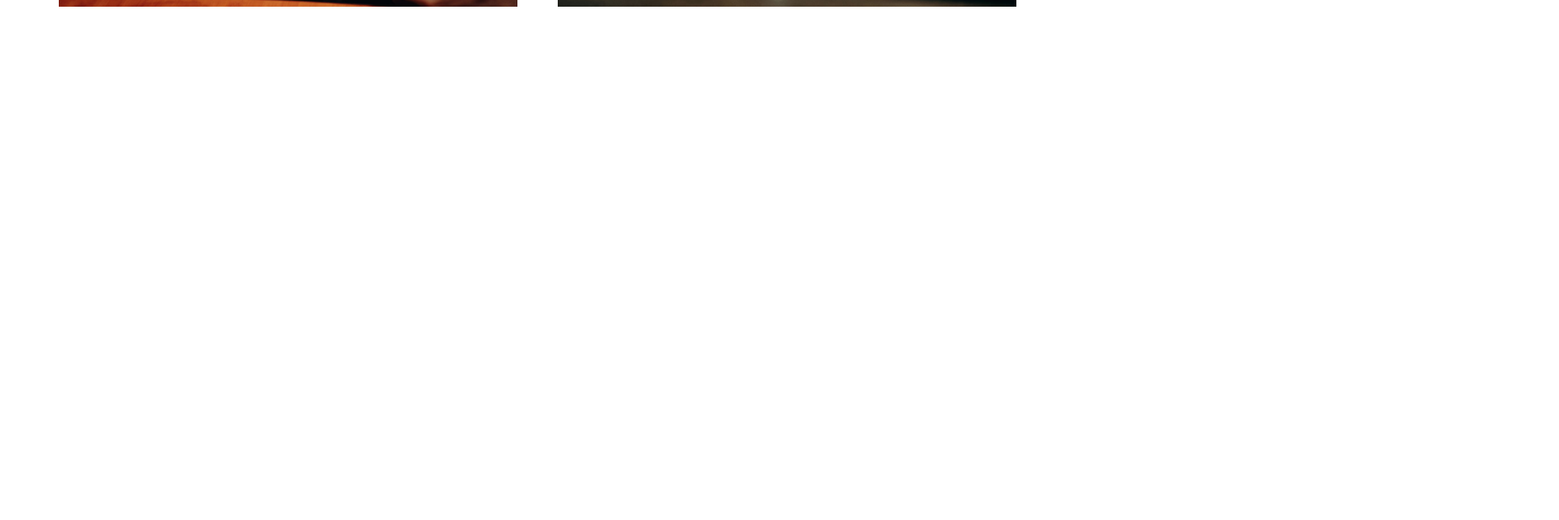
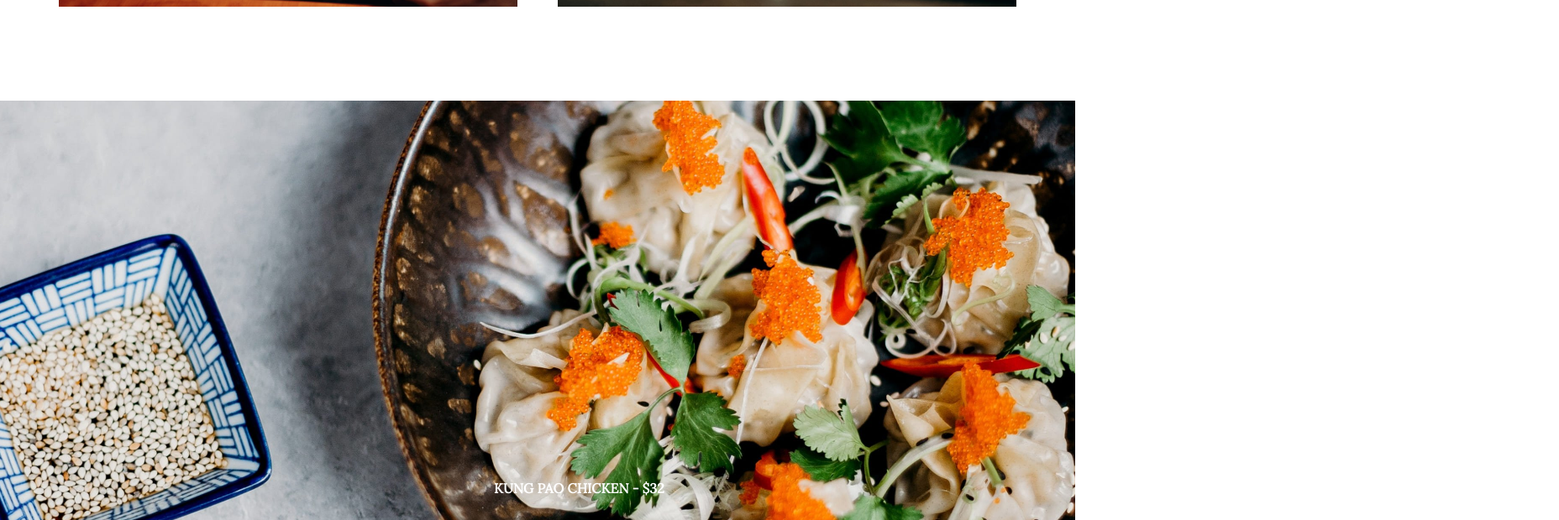
Before and after one commit to dunzolo/proj-html-vuejs, a Vue app: page / in a window 1280 px wide. Shown: the part 5153-5773 px from the top of the page at 84% size, 1856 px wide, since content can reach past the window. Before the commit the page ends 5161 px from the top, so only its background shows below. Built offline with nearby package versions, Linux system fonts and the light colour scheme.

Commit message:
added fourth section AppMain

```diff
--- a/src/components/AppMain.vue
+++ b/src/components/AppMain.vue
@@ -144,6 +144,14 @@ export default {
                 </div>
             </div>
         </div>
+        <!-- fourth section -->
+        <div id="fourt-section">
+            <div class="container-full">
+                <div class="row">
+                    <p class="caption">KUNG PAO CHICKEN - $32</p>
+                </div>
+            </div>
+        </div>
     </main>
 </template>
 
@@ -274,4 +282,29 @@ export default {
     }
 
 }
+
+#fourt-section {
+    .container-full {
+        height: 500px;
+        margin-top: 7rem;
+
+        .row {
+            margin: 0;
+            width: 100%;
+            height: 100%;
+            background-image: url('/page52x.jpg');
+            background-size: 150%;
+            background-position: center;
+            position: relative;
+
+            .caption {
+                font-weight: 700;
+                position: absolute;
+                bottom: 10px;
+                left: 45%;
+                color: white;
+            }
+        }
+    }
+}
 </style>
```
